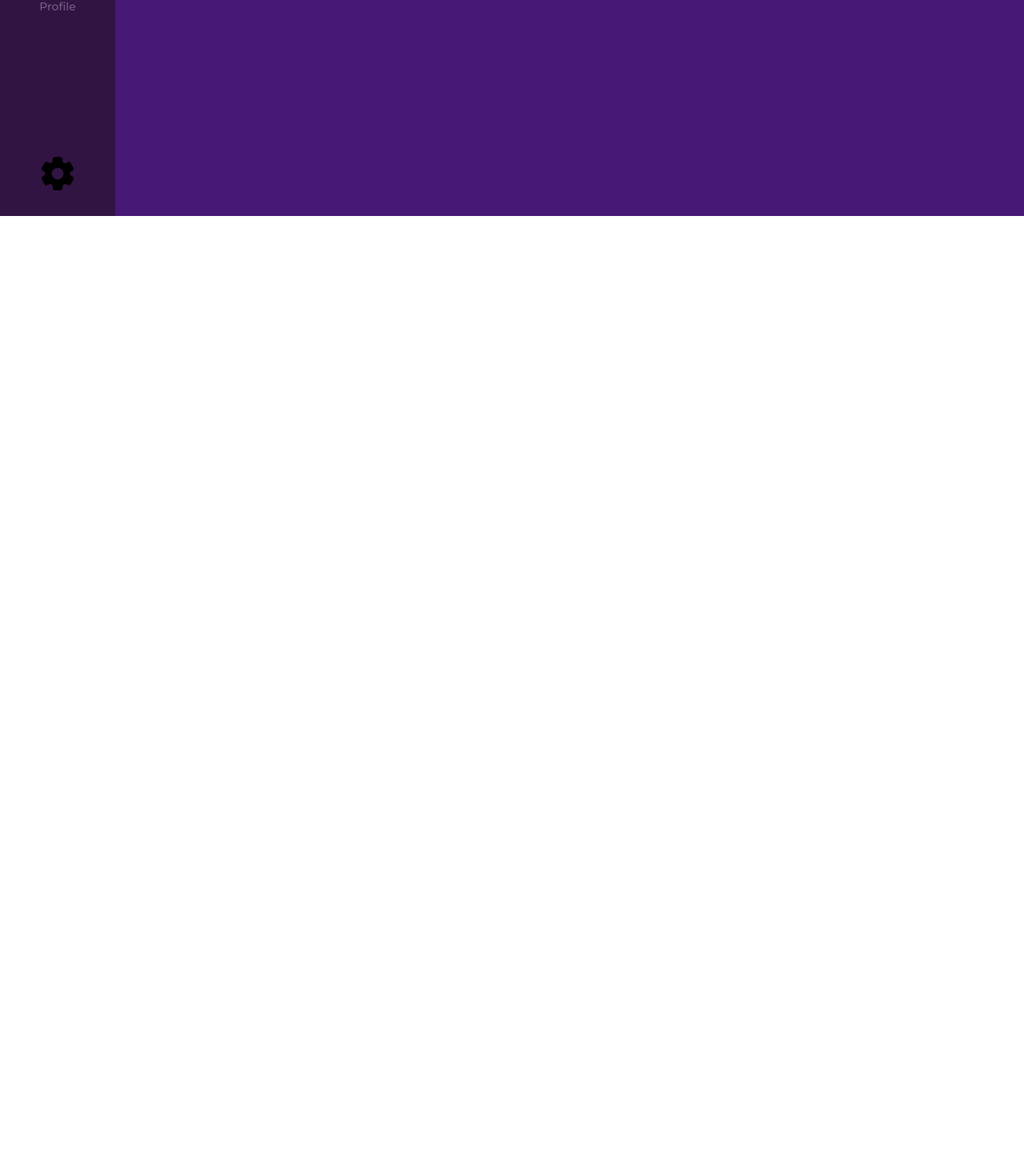
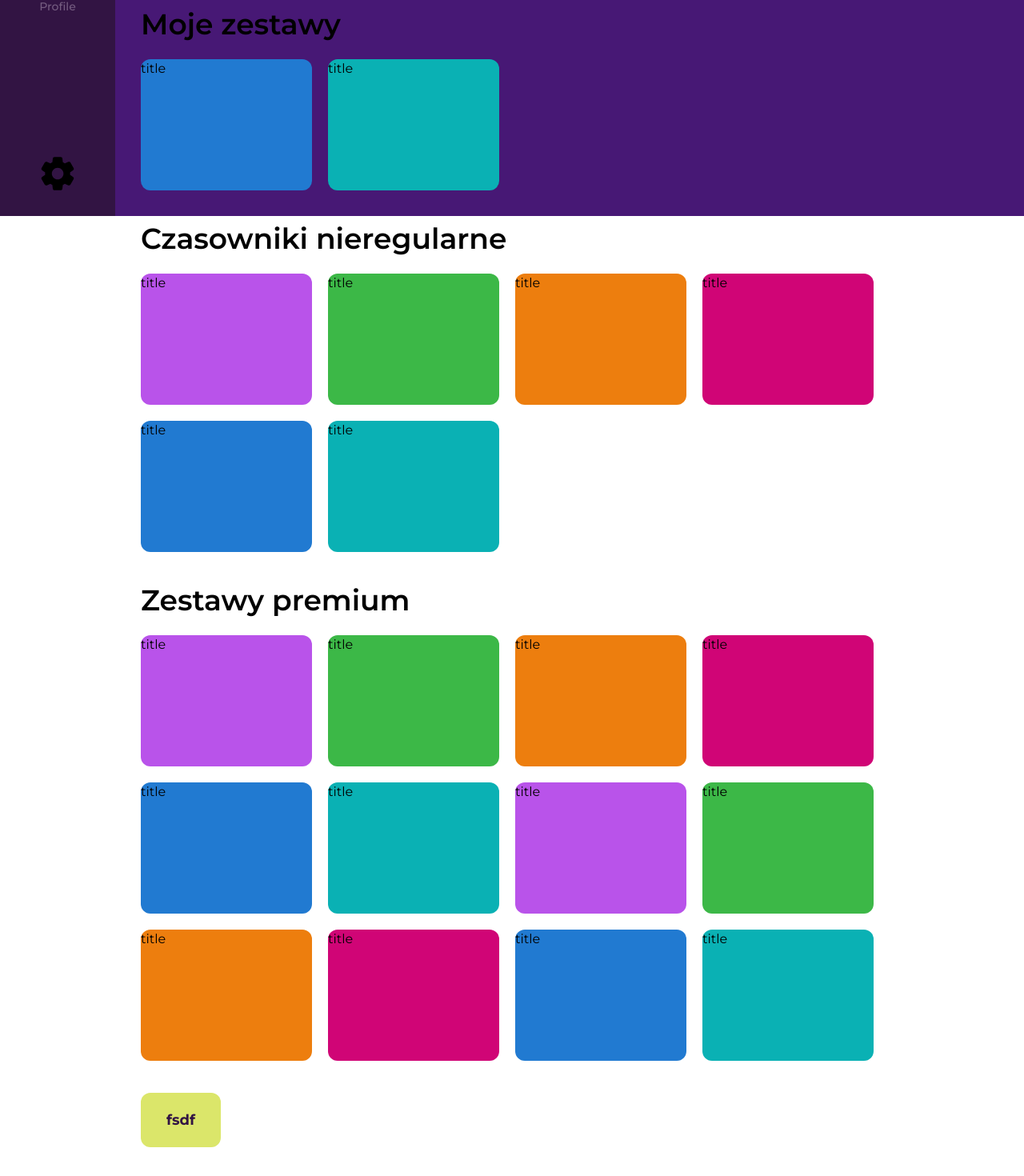
Before and after one commit to pbl-js/PassIt, a Next.js app: page /learn/topics in a window 1280 px wide. Shown: the part 530-2000 px from the top of the page at 80% size. Before the commit the page ends 800 px from the top, so only its background shows below. Built offline with nearby package versions, Linux system fonts and the light colour scheme; no server answers; sample sign-in values are in the browser's storage.

Commit message:
feat: Add mock view for topic page

```diff
--- a/app/learn/ClientLayout.tsx
+++ b/app/learn/ClientLayout.tsx
@@ -20,7 +20,7 @@ function InnerLearnClientLayout({ children }: ClientLayoutProps) {
       <div className="z-10 relative">
         <Navigation />
         <div
-          className="w-full min-h-screen p-8"
+          className="w-full min-h-screen px-8 py-20"
           style={{
             marginLeft: navigationWidth,
             width: `calc(100% - ${navigationWidth})`,
--- a/app/learn/topics/page.tsx
+++ b/app/learn/topics/page.tsx
@@ -2,6 +2,33 @@ import clsx from 'clsx';
 import React from 'react';
 import { Button } from '../../../components/Button/Button';
 import { Paragraph } from '../../../components/Paragraph/Paragraph';
+
+const topicsList = [
+  {
+    title: 'Warzywa',
+    color: '#B953EA',
+  },
+  {
+    title: 'Owoce',
+    color: '#3CB847',
+  },
+  {
+    title: 'Kawiarnia',
+    color: '#ED7E0E',
+  },
+  {
+    title: 'Grill',
+    color: '#D00576',
+  },
+  {
+    title: 'Słodycze',
+    color: '#217AD1',
+  },
+  {
+    title: 'Supermarket',
+    color: '#0AB1B4',
+  },
+];
 
 const topSectionsPadding = 'p-12';
 
@@ -29,7 +56,7 @@ export default function PlayPage() {
     <div className="flex flex-col w-full">
       <div
         className={clsx(
-          'w-full grid grid-cols-1 grid-rows-[auto, auto] gap-8',
+          'w-full grid grid-cols-1 grid-rows-[auto, auto] gap-8 mb-20',
           'lg:grid-cols-2 lg:grid-rows-1'
         )}
       >
@@ -48,6 +75,70 @@ export default function PlayPage() {
         </div>
         <SavedWordsWidget />
       </div>
+      <div className="mb-10">
+        <Paragraph className="text-4xl font-semibold mb-6">
+          Moje zestawy
+        </Paragraph>
+        <div className="flex flex-wrap flex-row gap-5">
+          {topicsList.map(
+            ({ title, color }, index) =>
+              index > 3 && (
+                <div
+                  key={title}
+                  style={{ backgroundColor: color }}
+                  className="w-[214px] h-[164px] rounded-xl"
+                >
+                  title
+                </div>
+              )
+          )}
+        </div>
+      </div>
+
+      <div className="mb-10">
+        <Paragraph className="text-4xl font-semibold mb-6">
+          Czasowniki nieregularne
+        </Paragraph>
+        <div className="flex flex-wrap flex-row gap-5">
+          {topicsList.map(({ title, color }) => (
+            <div
+              key={title}
+              style={{ backgroundColor: color }}
+              className="w-[214px] h-[164px] rounded-xl"
+            >
+              title
+            </div>
+          ))}
+        </div>
+      </div>
+
+      <div className="mb-10">
+        <Paragraph className="text-4xl font-semibold mb-6">
+          Zestawy premium
+        </Paragraph>
+        <div className="flex flex-wrap flex-row gap-5">
+          {topicsList.map(({ title, color }) => (
+            <div
+              key={title}
+              style={{ backgroundColor: color }}
+              className="w-[214px] h-[164px] rounded-xl"
+            >
+              title
+            </div>
+          ))}
+          {topicsList.map(({ title, color }) => (
+            <div
+              key={title}
+              style={{ backgroundColor: color }}
+              className="w-[214px] h-[164px] rounded-xl"
+            >
+              title
+            </div>
+          ))}
+        </div>
+      </div>
+
+      <Button href="/learn/profile">fsdf</Button>
     </div>
   );
 }
```
